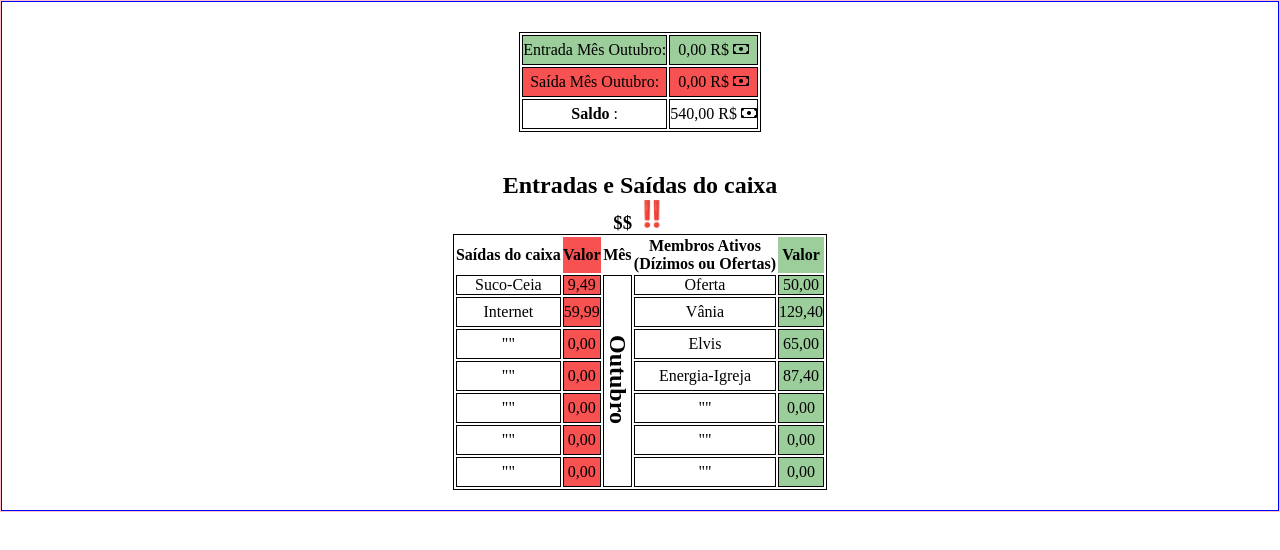
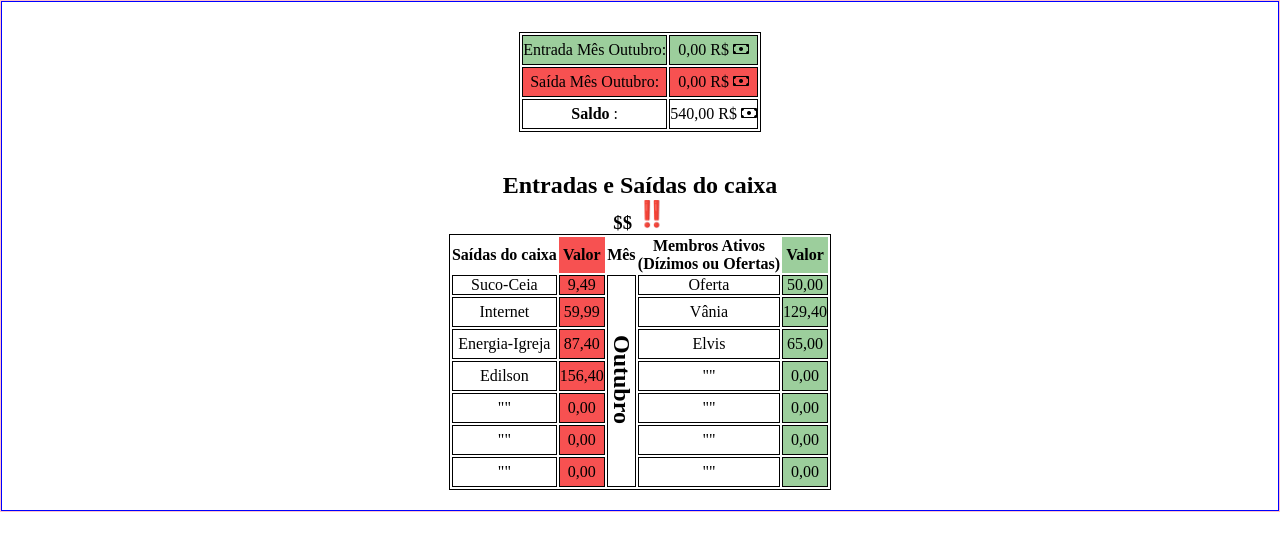
Before and after one commit to Edyylson/outubro, a plain HTML site: page index.html in a window 1280 px wide. Drawn offline with nearby package versions, Linux system fonts and the light colour scheme.

Commit message:
atualizando

```diff
--- a/index.html
+++ b/index.html
@@ -102,8 +102,8 @@
         </tr>
 
         <tr class="linha">
-          <td>""</td>
-          <td>0,00 </td>
+          <td>Energia-Igreja</td>
+          <td>87,40</td>
           <td>Elvis</td>
           <td>65,00</td>
         </tr>
@@ -111,10 +111,10 @@
 
 
         <tr class="linha">
+          <td>Edilson</td>
+          <td>156,40</td>
           <td>""</td>
-          <td>0,00 </td>
-          <td>Energia-Igreja</td>
-          <td>87,40</td>
+          <td>0,00</td>
         </tr>
 
 
```
